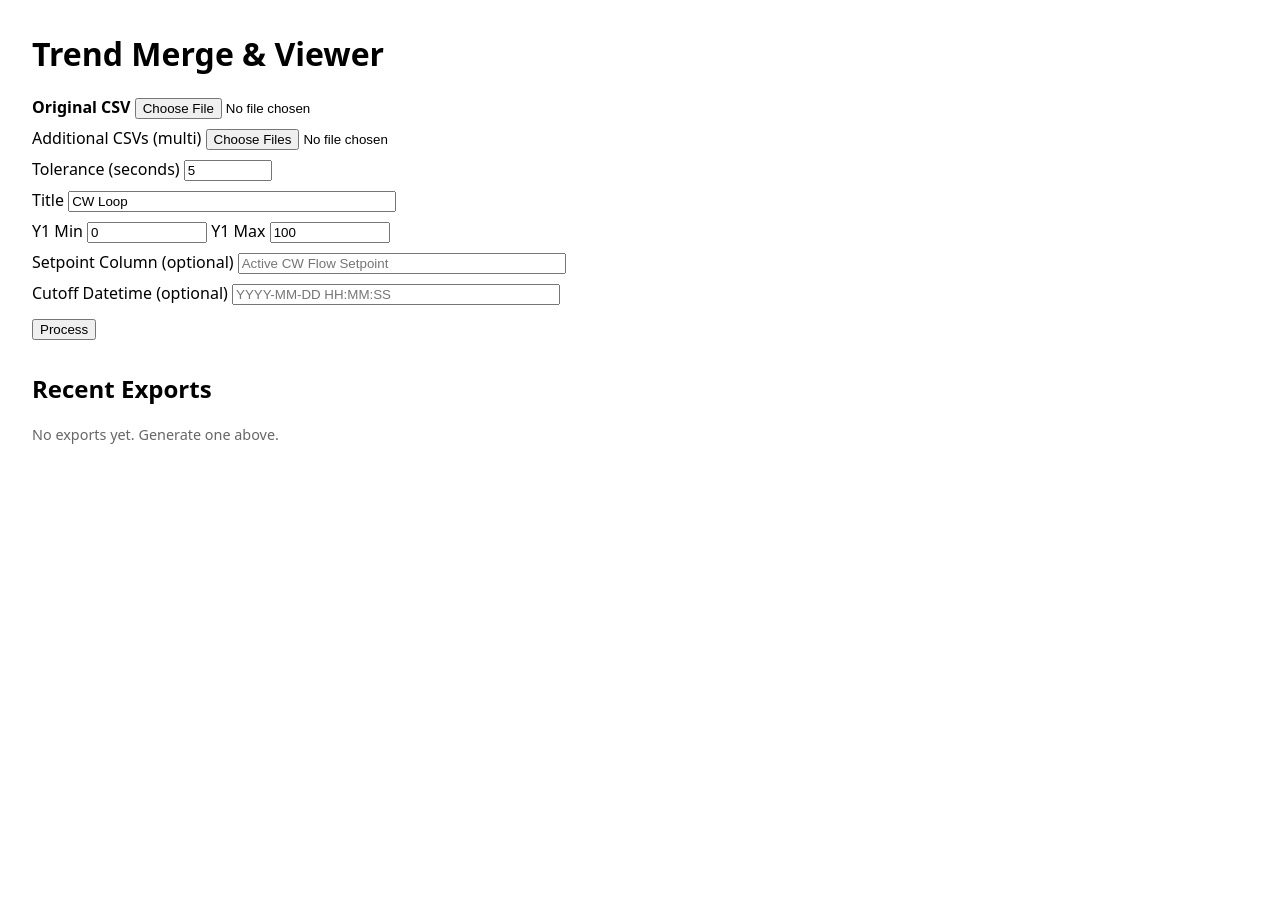
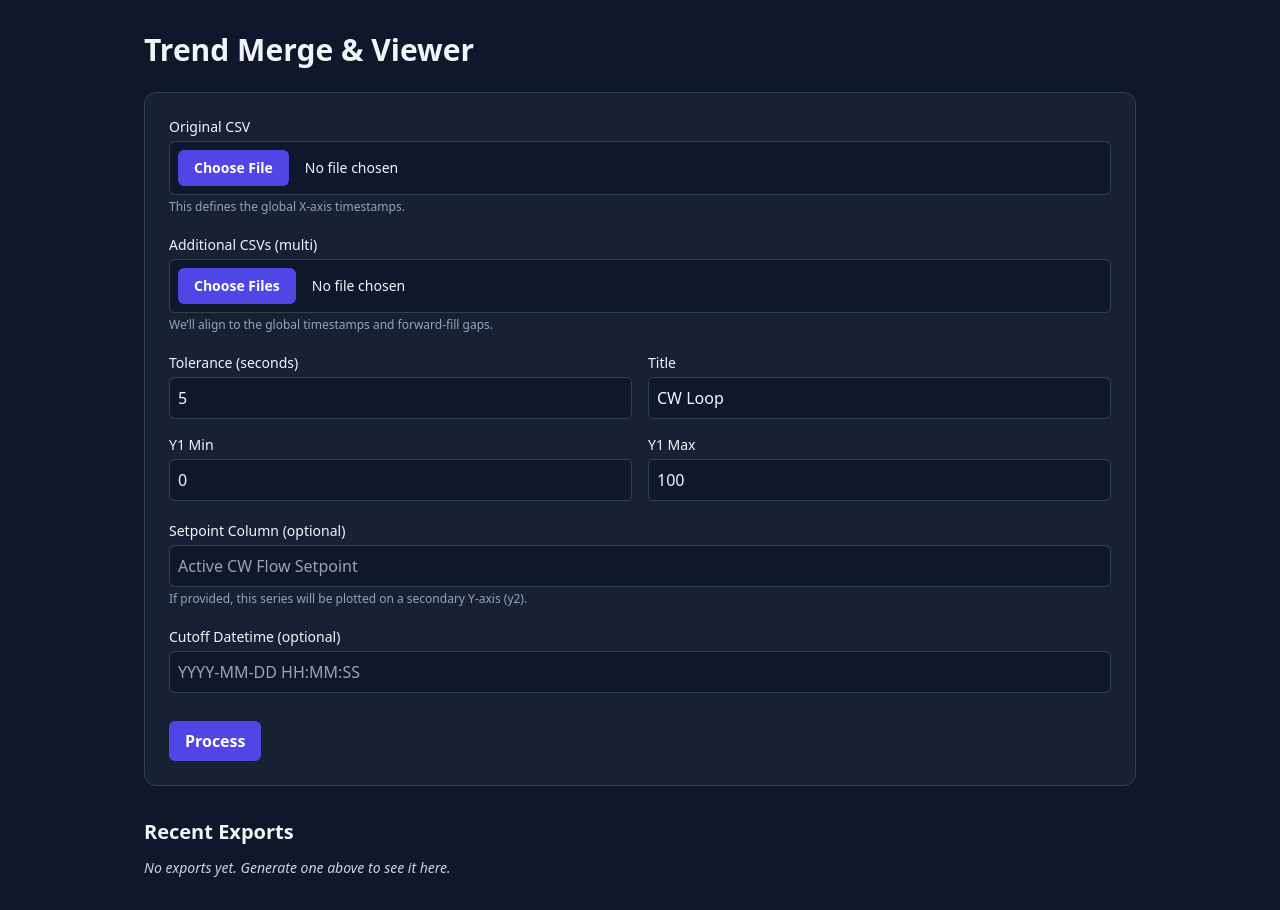
Before and after one commit to jiffcope-byte/cwloop-webapp, a Flask app: page / in a window 1280 px wide. Before the commit the page ends 444 px from the top, so only its background shows below. Run offline with Flask 3, Linux system fonts and the light colour scheme; some libraries are stand-ins or nearby versions.

Commit message:
UI: restore dark mode + correct form enctype for file uploads

```diff
--- a/templates/index.html
+++ b/templates/index.html
@@ -1,43 +1,102 @@
 <!doctype html>
-<meta charset="utf-8" />
-<title>{{ app_title }}</title>
-<link rel="preconnect" href="https://fonts.googleapis.com">
-<link rel="preconnect" href="https://fonts.gstatic.com" crossorigin>
-<style>
-  body { font-family: system-ui, -apple-system, Segoe UI, Roboto, Arial, sans-serif; margin: 2rem; }
-  h1 { margin-top: 0; }
-  .recent { margin-top: 2rem; }
-  .row { margin: .35rem 0; }
-  .row a { margin-right: 1rem; }
-  .muted { color:#666; font-size: .9rem; }
-</style>
+<html lang="en" class="dark h-full">
+<head>
+  <meta charset="utf-8" />
+  <meta name="viewport" content="width=device-width,initial-scale=1" />
+  <title>Trend Merge & Viewer</title>
+  <script src="https://cdn.tailwindcss.com"></script>
+  <script>
+    tailwind.config = { darkMode: "class" };
+  </script>
+</head>
+<body class="h-full bg-slate-900 text-slate-100">
+  <div class="max-w-5xl mx-auto px-4 py-8">
+    <h1 class="text-3xl font-bold mb-6">Trend Merge &amp; Viewer</h1>
 
-<h1>{{ app_title }}</h1>
+    <!-- FORM -->
+    <form class="space-y-5 bg-slate-800/60 border border-slate-700 rounded-xl p-6"
+          action="/process" method="POST" enctype="multipart/form-data">
+      <div>
+        <label class="block text-sm font-medium mb-1">Original CSV</label>
+        <input class="block w-full text-sm file:mr-4 file:py-2 file:px-4 file:rounded-md
+                       file:border-0 file:text-sm file:font-semibold
+                       file:bg-indigo-600 file:text-white hover:file:bg-indigo-500
+                       bg-slate-900 border border-slate-700 rounded-md p-2"
+               type="file" name="original_csv" required />
+        <p class="text-xs text-slate-400 mt-1">
+          This defines the global X-axis timestamps.
+        </p>
+      </div>
 
-<form method="post" action="/process" enctype="multipart/form-data" style="margin-bottom:2rem;">
-  <div><strong>Original CSV</strong> <input type="file" name="original" required></div>
-  <div style="margin-top:.5rem;">Additional CSVs (multi) <input type="file" name="others" multiple></div>
+      <div>
+        <label class="block text-sm font-medium mb-1">Additional CSVs (multi)</label>
+        <input class="block w-full text-sm file:mr-4 file:py-2 file:px-4 file:rounded-md
+                       file:border-0 file:text-sm file:font-semibold
+                       file:bg-indigo-600 file:text-white hover:file:bg-indigo-500
+                       bg-slate-900 border border-slate-700 rounded-md p-2"
+               type="file" name="additional_csvs" multiple />
+        <p class="text-xs text-slate-400 mt-1">
+          We’ll align to the global timestamps and forward-fill gaps.
+        </p>
+      </div>
 
-  <div style="margin-top:.5rem;">Tolerance (seconds) <input type="number" name="tolerance" value="5" style="width:5rem"></div>
-  <div style="margin-top:.5rem;">Title <input type="text" name="title" value="CW Loop" style="width:20rem"></div>
-  <div style="margin-top:.5rem;">Y1 Min <input type="number" step="any" name="y1_min" value="0" style="width:7rem">
-       Y1 Max <input type="number" step="any" name="y1_max" value="100" style="width:7rem"></div>
-  <div style="margin-top:.5rem;">Setpoint Column (optional) <input type="text" name="setpoint" placeholder="Active CW Flow Setpoint" style="width:20rem"></div>
-  <div style="margin-top:.5rem;">Cutoff Datetime (optional) <input type="text" name="cutoff" placeholder="YYYY-MM-DD HH:MM:SS" style="width:20rem"></div>
-  <div style="margin-top:.75rem;"><button type="submit">Process</button></div>
-</form>
+      <div class="grid grid-cols-1 sm:grid-cols-2 gap-4">
+        <div>
+          <label class="block text-sm font-medium mb-1">Tolerance (seconds)</label>
+          <input class="w-full bg-slate-900 border border-slate-700 rounded-md p-2"
+                 type="number" name="tolerance" value="5" min="0" />
+        </div>
 
-<div class="recent">
-  <h2>Recent Exports</h2>
-  {% if recents %}
-    {% for r in recents %}
-      <div class="row">
-        <a href="{{ r.html_abs }}">View</a>
-        <a href="{{ r.csv_abs }}" download>CSV</a>
-        <span class="muted">— {{ r.title }} ({{ r.ts }}) — <a href="{{ r.day_abs }}">browse {{ r.day }}</a></span>
+        <div>
+          <label class="block text-sm font-medium mb-1">Title</label>
+          <input class="w-full bg-slate-900 border border-slate-700 rounded-md p-2"
+                 type="text" name="title" value="CW Loop" />
+        </div>
+
+        <div>
+          <label class="block text-sm font-medium mb-1">Y1 Min</label>
+          <input class="w-full bg-slate-900 border border-slate-700 rounded-md p-2"
+                 type="number" name="y1_min" value="0" />
+        </div>
+
+        <div>
+          <label class="block text-sm font-medium mb-1">Y1 Max</label>
+          <input class="w-full bg-slate-900 border border-slate-700 rounded-md p-2"
+                 type="number" name="y1_max" value="100" />
+        </div>
       </div>
-    {% endfor %}
-  {% else %}
-    <div class="muted">No exports yet. Generate one above.</div>
-  {% endif %}
-</div>
+
+      <div>
+        <label class="block text-sm font-medium mb-1">Setpoint Column (optional)</label>
+        <input class="w-full bg-slate-900 border border-slate-700 rounded-md p-2"
+               type="text" name="setpoint_column" placeholder="Active CW Flow Setpoint" />
+        <p class="text-xs text-slate-400 mt-1">
+          If provided, this series will be plotted on a secondary Y-axis (y2).
+        </p>
+      </div>
+
+      <div>
+        <label class="block text-sm font-medium mb-1">Cutoff Datetime (optional)</label>
+        <input class="w-full bg-slate-900 border border-slate-700 rounded-md p-2"
+               type="text" name="cutoff_datetime" placeholder="YYYY-MM-DD HH:MM:SS" />
+      </div>
+
+      <div class="pt-2">
+        <button class="inline-flex items-center gap-2 px-4 py-2 rounded-md
+                       bg-indigo-600 hover:bg-indigo-500 text-white font-semibold"
+                type="submit">
+          Process
+        </button>
+      </div>
+    </form>
+
+    <!-- RECENT EXPORTS -->
+    <div class="mt-8">
+      <h2 class="text-xl font-semibold mb-3">Recent Exports</h2>
+      <div id="recent" class="space-y-2 text-sm text-slate-300">
+        <em>No exports yet. Generate one above to see it here.</em>
+      </div>
+    </div>
+  </div>
+</body>
+</html>
```
